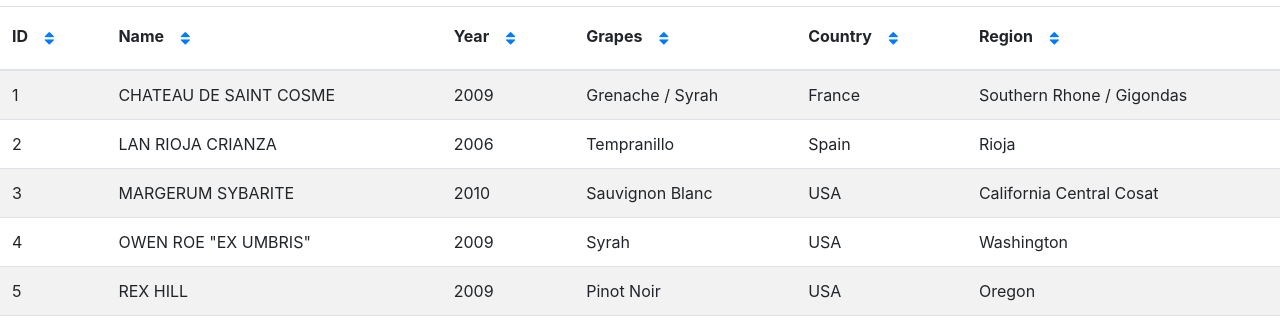
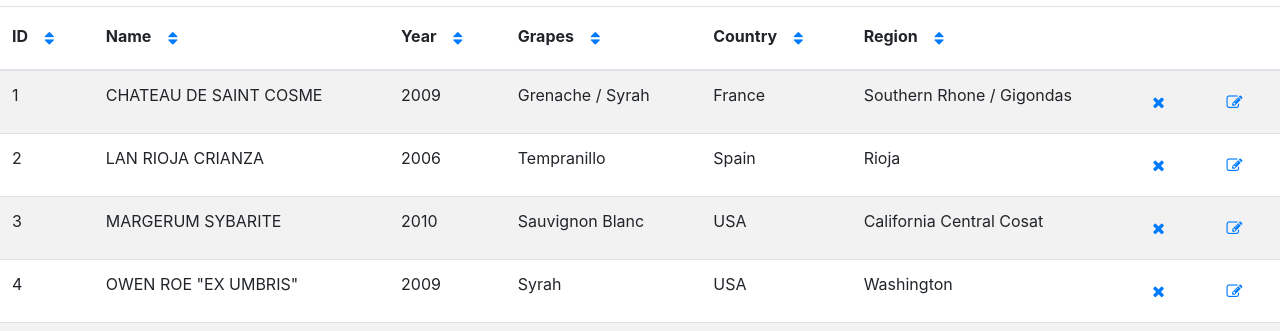
Before and after one commit to Scribtor/ngV2, an Angular app: page /wines in a window 1280 px wide. Shown: the part 454-785 px from the top of the page. Built offline with nearby package versions, Linux system fonts and the light colour scheme.

Commit message:
Dodajem dugmiće.Varam malo

```diff
--- a/src/app/wine/table/table.component.html
+++ b/src/app/wine/table/table.component.html
@@ -7,6 +7,8 @@
       <th class="hed4">Grapes <button class="btn btn-link"><span class="fa fa-sort"></span></button> </th>
       <th class="hed5">Country <button class="btn btn-link"><span class="fa fa-sort"></span></button> </th>
       <th class="hed6">Region <button class="btn btn-link"><span class="fa fa-sort"></span></button> </th>
+      <th class="hed6">  </th>
+      <th class="hed6">  </th>
       <!-- <th class="hed7">Description<button class="btn btn-link"><span class="fa fa-sort"></span></button> </th> -->
       <!-- <th class="hed8">Pičkur<button class="btn btn-link"><span class="fa fa-sort"></span></button> </th> -->
     </tr>
@@ -19,6 +21,8 @@
       <td>{{x.grapes}}</td>
       <td>{{x.country}}</td>
       <td>{{x.region}}</td>
+      <td> <button class="btn btn-link"><span class="fa fa-remove"></span></button> </td>
+      <td> <button class="btn btn-link"><span class="fa fa-edit"></span></button> </td>
       <!-- <td>{{x.description}}</td> -->
       <!-- <td>{{x.picture}}</td> -->
   </tbody>
--- a/src/app/wine/table/table.component.scss
+++ b/src/app/wine/table/table.component.scss
@@ -1,12 +1,21 @@
-@mixin clearfix {
-	&:before, &:after {
-	    content: "";
-	    display: table;
-	}
-	&:after {
-	    clear: both;
-	}
+thead{
+    width: 100%;
 }
+tr{
+    width: 100%;
+}
+thead{
+    width: 100%;
+}
+// @mixin clearfix {
+// 	&:before, &:after {
+// 	    content: "";
+// 	    display: table;
+// 	}
+// 	&:after {
+// 	    clear: both;
+// 	}
+// }
 // *{
 //     box-sizing: border-box;
 //     margin: 0;
```
